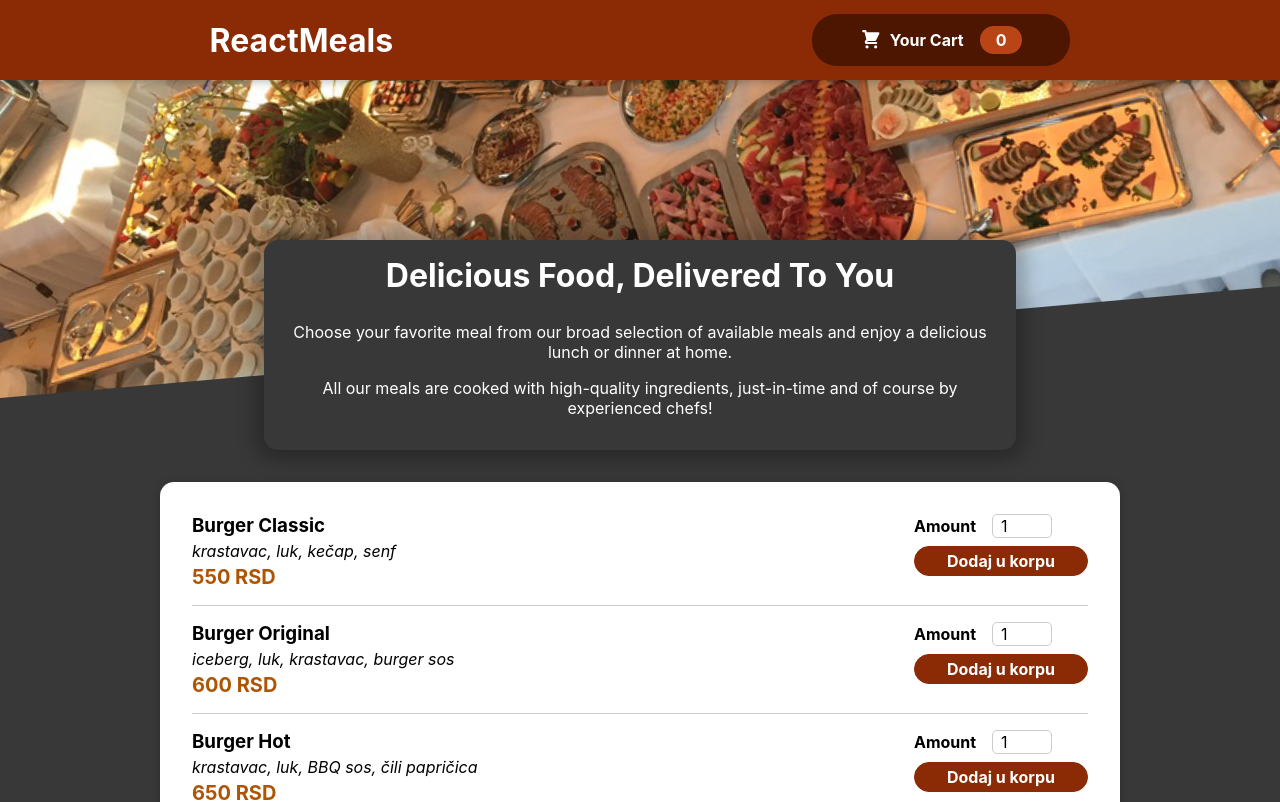
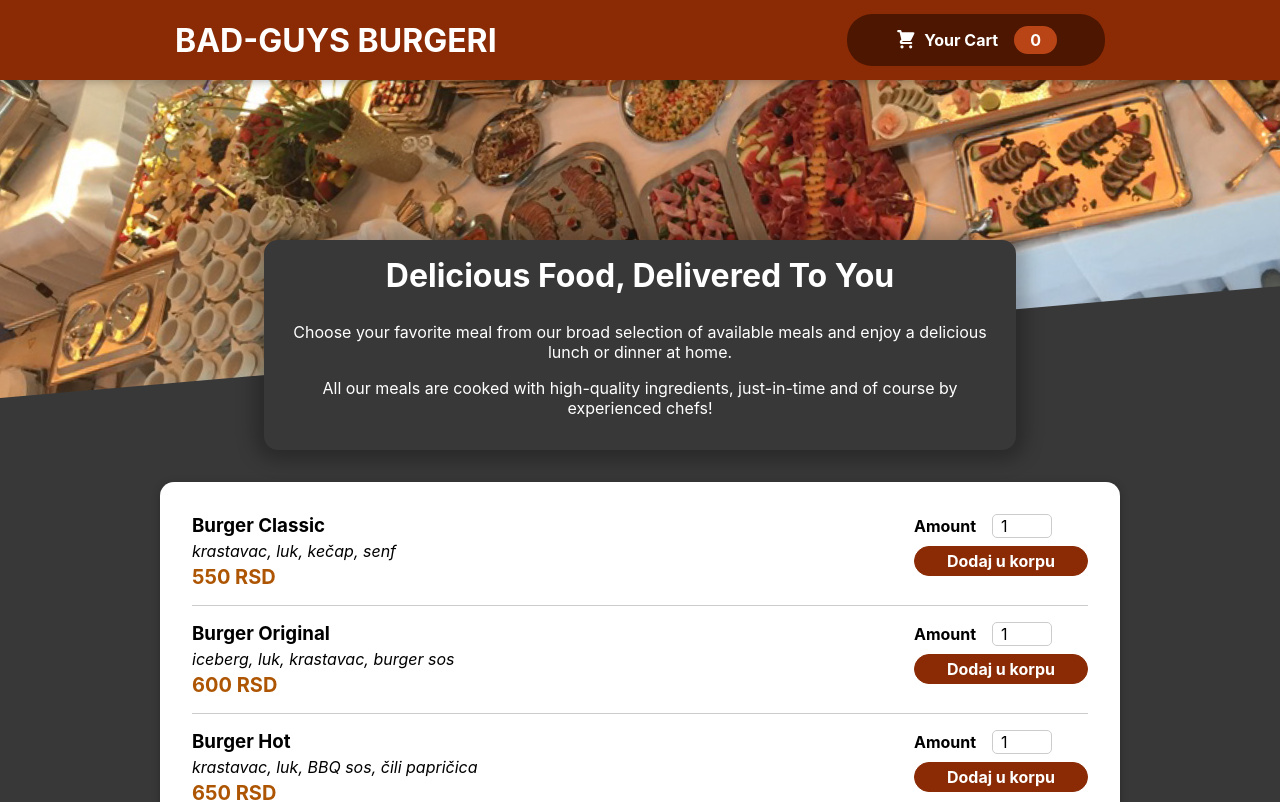
Before and after one commit to lukacc008/Food-Ordering-App, a React (Create React App) app: page / in a window 1280 px wide. Shown: the top 802 px of the page. Built offline with nearby package versions, Linux system fonts and the light colour scheme.

Commit message:
Title change

```diff
--- a/src/components/Layout/Header.js
+++ b/src/components/Layout/Header.js
@@ -8,7 +8,7 @@ const Header = (props) => {
   return (
     <Fragment>
       <header className={classes.header}>
-        <h1>ReactMeals</h1>
+        <h1>BAD-GUYS BURGERI</h1>
         <HeaderCartButton onClick={props.onShowCart} />
       </header>
       <div className={classes["main-image"]}>
```
